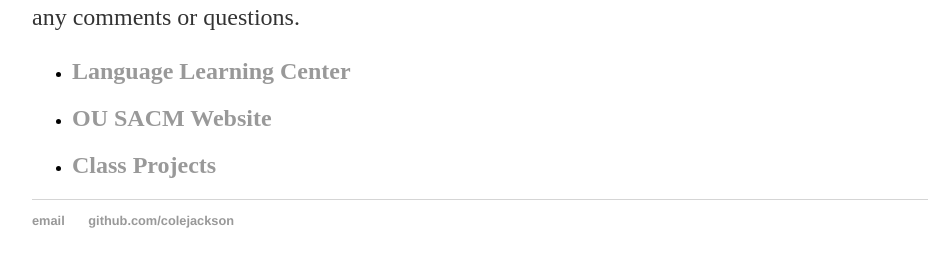
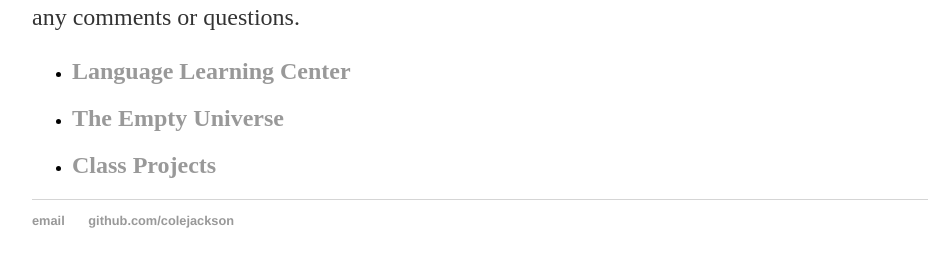
Before and after one commit to colejackson/colejackson.github.io, a Jekyll site: the page built from blog/index.html, in a window 1280 px wide. Shown: the part 264-531 px from the top of the page, without its empty margins (160-1110 px from the left). Built offline with Jekyll 4.4.1, drawn with Linux system fonts in a browser that asks for light colours.

Commit message:
Update index.html

```diff
--- a/blog/index.html
+++ b/blog/index.html
@@ -16,7 +16,7 @@ title: Project Blogs
 <ul>
 	<li><a href="/blog/llc-blog/"><h2>Language Learning Center</h2></a></li>
 
-	<li><a href="/blog/sacm-blog/"><h2>OU SACM Website</h2></a></li>
+	<li><a href="/blog/empty-universe-blog/"><h2>The Empty Universe</h2></a></li>
 
 	<li><a href="/blog/class-blog/"><h2>Class Projects</h2></a></li>
 </ul>
```
